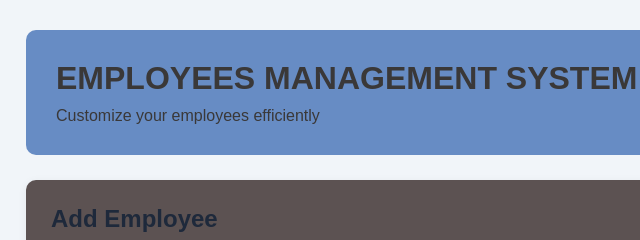
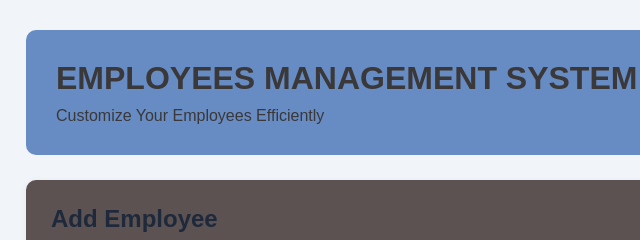
Before and after one commit to rameshrakesh822-hub/Empapp, a plain HTML site: page frontend/index.html in a window 1280 px wide. Shown: the top 240 px of the page, 14-654 px from the left. Drawn offline with Linux system fonts and the light colour scheme; no server answers.

Commit message:
final correction

```diff
--- a/frontend/index.html
+++ b/frontend/index.html
@@ -12,7 +12,7 @@
     <div class="container">
         <header>
             <h1>EMPLOYEES MANAGEMENT SYSTEM SPONSERED BY RAKHIABI</h1>
-            <p>Customize your employees efficiently</p>
+            <p>Customize Your Employees Efficiently</p>
         </header>
 
         <section class="form-section">
```
